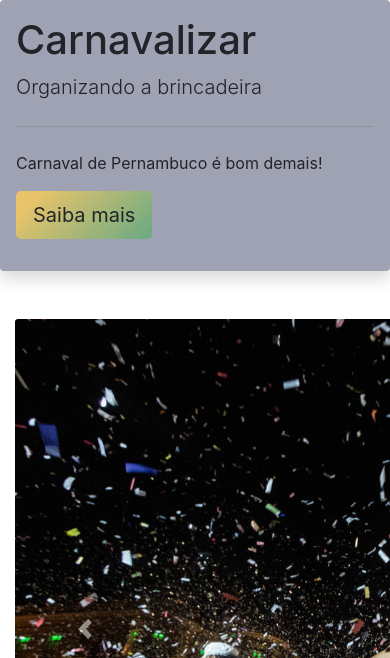
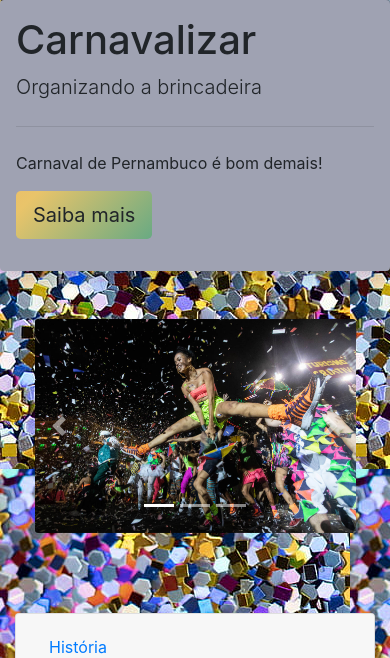
Before and after one commit to thiagojacinto/bootstrap-review-project-2020, a PHP site: page / in a window 390 px wide; the page is wider, and only the part inside the window is pictured. Shown: the part 56-714 px from the top of that part. Run offline with PHP 8.4, Linux system fonts and the light colour scheme; grey boxes are pictures that could not be loaded.

Commit message:
added @media controls

```diff
--- a/styles/main.css
+++ b/styles/main.css
@@ -1,5 +1,10 @@
 .bg-color-modifier {
   background-color: #16262E;
+}
+
+.bg-image {
+  background-image: url(../content/confetti-bg.jpg);
+  background-repeat: repeat;
 }
 
 img.foto {
@@ -47,3 +52,26 @@ div.carousel-foto-caption {
   border-radius: 50%;
 
 }
+
+@media screen and (max-width: 640px) {
+  .container {
+    width: 100%;
+  }
+
+  .fotos-carousel {
+    width: 90vw;
+    height: auto;
+  }
+
+  .info-cards {
+    padding: .7em;
+  }
+
+  .maps-view iframe {
+    width: 2vw;
+    height: 4vw;
+
+    padding: 0;
+    margin: 0;
+  }
+}
```
